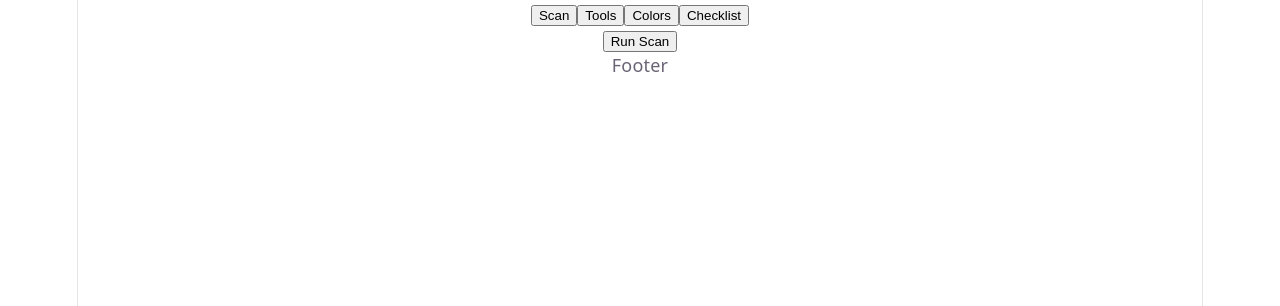
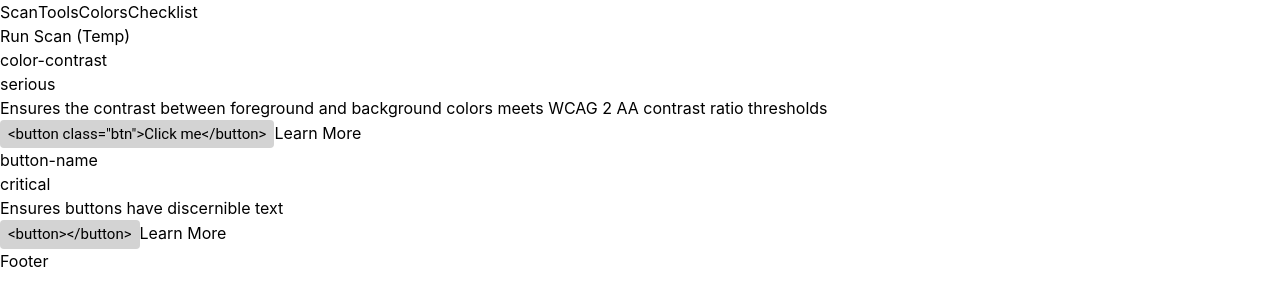
Before and after one commit to mtq01/orbit, a React (Vite) app: page / in a window 1280 px wide. Shown: the top 306 px of the page. Built offline with nearby package versions, Linux system fonts and the light colour scheme.

Commit message:
Installed tailwind and adjusted Scanner.tsx to show mockResults during UI development

```diff
--- a/package.json
+++ b/package.json
@@ -16,6 +16,7 @@
   },
   "devDependencies": {
     "@eslint/js": "^10.0.1",
+    "@tailwindcss/vite": "^4.3.0",
     "@types/axe-core": "^2.0.2",
     "@types/chrome": "^0.1.42",
     "@types/node": "^24.12.3",
@@ -27,6 +28,7 @@
     "eslint-plugin-react-hooks": "^7.1.1",
     "eslint-plugin-react-refresh": "^0.5.2",
     "globals": "^17.6.0",
+    "tailwindcss": "^4.3.0",
     "typescript": "~6.0.2",
     "typescript-eslint": "^8.59.2",
     "vite": "^8.0.12"
--- a/src/features/scanner/ResultCard.tsx
+++ b/src/features/scanner/ResultCard.tsx
@@ -1,18 +1,26 @@
 import type { AxeResult } from "../../types";
 
 interface ResultCardProps {
-    violation: AxeResult;
+  violation: AxeResult;
 }
 
 const ResultCard = ({ violation }: ResultCardProps) => {
-    return (
-        <div>
-            <p>{violation.id}</p>
-            <p>{violation.impact}</p>
-            <p>{violation.description}</p>
-            <p>{violation.nodes[0].html}</p>
-        </div>
-    )
-}
+  return (
+    <article>
+      <header>
+        {/* rule name (key) */}
+        <h3>{violation.id}</h3>
+        {/* impact score */}
+        <p>{violation.impact}</p>
+      </header>
+
+
+      <p>{violation.description}</p>
+      {/* affected DOM elements */}
+      <code>{violation.nodes[0].html}</code>
+      <a href={violation.helpUrl} target="_blank" rel="noreferrer">Learn More</a>
+    </article>
+  );
+};
 
 export default ResultCard;
--- a/src/features/scanner/Scanner.tsx
+++ b/src/features/scanner/Scanner.tsx
@@ -3,69 +3,103 @@
 import ResultCard from "../../features/scanner/ResultCard";
 
 const Scanner = () => {
+  // +++++++++++++++++++++++++++++++++++++++++++++++++++++++++++++++++++++++++
+  // MOCK DATA DURING UI DEVELOPMENT (TEMPORARY)
+  const mockResults = {
+    violations: [
+      {
+        id: "color-contrast",
+        impact: "serious",
+        description:
+          "Ensures the contrast between foreground and background colors meets WCAG 2 AA contrast ratio thresholds",
+        help: "Elements must have sufficient color contrast",
+        helpUrl: "https://dequeuniversity.com/rules/axe/4.11/color-contrast",
+        nodes: [{ html: '<button class="btn">Click me</button>' }],
+      },
+      {
+        id: "button-name",
+        impact: "critical",
+        description: "Ensures buttons have discernible text",
+        help: "Buttons must have discernible text",
+        helpUrl: "https://dequeuniversity.com/rules/axe/4.11/button-name",
+        nodes: [{ html: "<button></button>" }],
+      },
+    ],
+  };
+  /* COMMENTED OUT DURING UI DEVELOPMENT, DO NOT DELETE
   // stores axe-core scan results. null until a scan has been run.
-  const [results, setResults] = useState<AxeResults | null>(null);
+  // const [results, setResults] = useState<AxeResults | null>(null);
+  */
+
+  // TEMPORARY FOR UI DEVELOPMENT
+  const [results, _setResults] = useState<AxeResults | null>(
+    mockResults as AxeResults,
+  );
+  // +++++++++++++++++++++++++++++++++++++++++++++++++++++++++++++++++++++++++
 
   // error state
-  const [error, setError] = useState<string | null>(null);
+  const [error, _setError] = useState<string | null>(null);
 
+  // -------------------------------------------------------------------------
+  /* DO NOT DELETE - COMMENTED OUT DURING UI DEV
   const handleScan = () => {
-    /*
+
     [Function Flow]:
       - Scanner.tsx > background.js > content.ts > axe-core > content.ts > background.js > Scanner.tsx
 
     [Step by Step]
       - user clicks "run scan" inside Scanner.tsx UI
       - "run scan" triggers chrome.runtime.sendMessage and tells background.js to talk to content.ts to talk to axe-core
-      - axe-core runs the scan and sends response back to content.ts, which sends them to background.js, which sends them back to Scanner.tsx
+      - axe-core runs the scan and sends response back to content.ts, which sends a msg to background.js, which sends results back to Scanner.tsx to be displayed in the UI.
 
     [Details]:
      - chrome.runtime.sendMessage is a function that talks to background.js
      - type: "RUN_SCAN" is the message payload
      - (reponse) is the data axe core sends back.
      - setResults prints it in the UI
-     */
+
+
+
+
+
     chrome.runtime.sendMessage({ type: "RUN_SCAN" }, (response) => {
-
       if (!response) {
-          setError("This page can't be scanned. Chrome blocks extensions on browser homepages and internal pages for security reasons.");        return;
+        setError(
+          "This page can't be scanned. Chrome blocks extensions on browser homepages and internal pages for security reasons.",
+        );
+        return;
       }
       // stores the axe results in state so the UI can use them.
       setResults(response.results);
     });
   };
+*/
+  // -------------------------------------------------------------------------
 
   return (
-    <div>
-      <button onClick={handleScan}>Run Scan</button>
-
-      {/* [Output - Ternary Operator]
-      - results ?   = if results has data, show <pre> tag
-      - : null      = otherwise, show nothing.
-      - <pre>{...}  = converts the results obj into a readable string.
-
-      [Details]
-      - results   = the data to convert
-      - null      = include everything, no filtering (you will rarely change this from null)
-      - 2         = indent with 2 spaces so a human can read it.
-      */}
-      {/* {results ? <pre>{JSON.stringify(results, null, 2)}</pre> : null} */}
-      {/*                             ^^^^^    ^^^   ^
-                                      data     filter  indentation */}
+    <section aria-label="Accessibility Scanner">
+      {/* handleScan button commented out during UI build */}
+      {/* <button onClick={handleScan}>Run Scan</button> */}
+      <button>Run Scan (Temp)</button>
 
       {/* Error State:
       FYI an error will still show in console, but this error msg is whats happening. */}
-      {error ? <p>{error}</p> : null}
+      {error ? <p role="alert">{error}</p> : null}
 
-
-      {results?.violations.map((violation) => (
-          <ResultCard key={violation.id} violation={violation}/>
-      ))}
-
-
-    </div>
-
-
+      {/* [Output]
+      - results?                = if results is not null, continue (? prevents a crash when results is still null before a scan has run)
+      - .violations             = look at the violations bucket
+      - .map((violation) =>     = loop thru all items in the array & identify each violation.
+      - <ResultsCard ...>       = for each violation, render a card.
+      - key={violation.id}      = the unique ID of each violation (from axe-core).
+      - violation={violation}   = displays the full obj based on the props in ResultCard.tsx
+      */}
+      <section aria-label="Violations">
+        {results?.violations.map((violation) => (
+          <ResultCard key={violation.id} violation={violation} />
+        ))}
+      </section>
+    </section>
   );
 };
 
--- a/src/index.css
+++ b/src/index.css
@@ -1,111 +1,15 @@
-:root {
-  --text: #6b6375;
-  --text-h: #08060d;
-  --bg: #fff;
-  --border: #e5e4e7;
-  --code-bg: #f4f3ec;
-  --accent: #aa3bff;
-  --accent-bg: rgba(170, 59, 255, 0.1);
-  --accent-border: rgba(170, 59, 255, 0.5);
-  --social-bg: rgba(244, 243, 236, 0.5);
-  --shadow:
-    rgba(0, 0, 0, 0.1) 0 10px 15px -3px, rgba(0, 0, 0, 0.05) 0 4px 6px -2px;
+@import "tailwindcss";
 
-  --sans: system-ui, 'Segoe UI', Roboto, sans-serif;
-  --heading: system-ui, 'Segoe UI', Roboto, sans-serif;
-  --mono: ui-monospace, Consolas, monospace;
 
-  font: 18px/145% var(--sans);
-  letter-spacing: 0.18px;
-  color-scheme: light dark;
-  color: var(--text);
-  background: var(--bg);
-  font-synthesis: none;
-  text-rendering: optimizeLegibility;
-  -webkit-font-smoothing: antialiased;
-  -moz-osx-font-smoothing: grayscale;
 
-  @media (max-width: 1024px) {
-    font-size: 16px;
-  }
-}
-
-@media (prefers-color-scheme: dark) {
-  :root {
-    --text: #9ca3af;
-    --text-h: #f3f4f6;
-    --bg: #16171d;
-    --border: #2e303a;
-    --code-bg: #1f2028;
-    --accent: #c084fc;
-    --accent-bg: rgba(192, 132, 252, 0.15);
-    --accent-border: rgba(192, 132, 252, 0.5);
-    --social-bg: rgba(47, 48, 58, 0.5);
-    --shadow:
-      rgba(0, 0, 0, 0.4) 0 10px 15px -3px, rgba(0, 0, 0, 0.25) 0 4px 6px -2px;
-  }
-
-  #social .button-icon {
-    filter: invert(1) brightness(2);
-  }
-}
-
-#root {
-  width: 1126px;
-  max-width: 100%;
-  margin: 0 auto;
-  text-align: center;
-  border-inline: 1px solid var(--border);
-  min-height: 100svh;
-  display: flex;
-  flex-direction: column;
-  box-sizing: border-box;
-}
-
-body {
-  margin: 0;
-}
-
-h1,
-h2 {
-  font-family: var(--heading);
-  font-weight: 500;
-  color: var(--text-h);
-}
-
-h1 {
-  font-size: 56px;
-  letter-spacing: -1.68px;
-  margin: 32px 0;
-  @media (max-width: 1024px) {
-    font-size: 36px;
-    margin: 20px 0;
-  }
-}
-h2 {
-  font-size: 24px;
-  line-height: 118%;
-  letter-spacing: -0.24px;
-  margin: 0 0 8px;
-  @media (max-width: 1024px) {
-    font-size: 20px;
-  }
-}
-p {
-  margin: 0;
-}
-
-code,
-.counter {
-  font-family: var(--mono);
+/* temporary */
+code {
+  font-family: 'Roboto', sans-serif;
   display: inline-flex;
   border-radius: 4px;
   color: var(--text-h);
-}
-
-code {
   font-size: 15px;
   line-height: 135%;
   padding: 4px 8px;
-  background: var(--code-bg);
+  background: lightgrey;
 }
--- a/vite.config.ts
+++ b/vite.config.ts
@@ -2,9 +2,10 @@
 import react from "@vitejs/plugin-react";
 // a node.js utility that builds reliable file paths regardless of operating system
 import { resolve } from "path";
+import tailwindcss from "@tailwindcss/vite";
 
 export default defineConfig({
-  plugins: [react()],
+  plugins: [react(), tailwindcss()],
   build: {
     chunkSizeWarningLimit: 10000,
     rollupOptions: {
```
Also changed, not shown: 1 other file (tests, documents, lock files or other folders).
